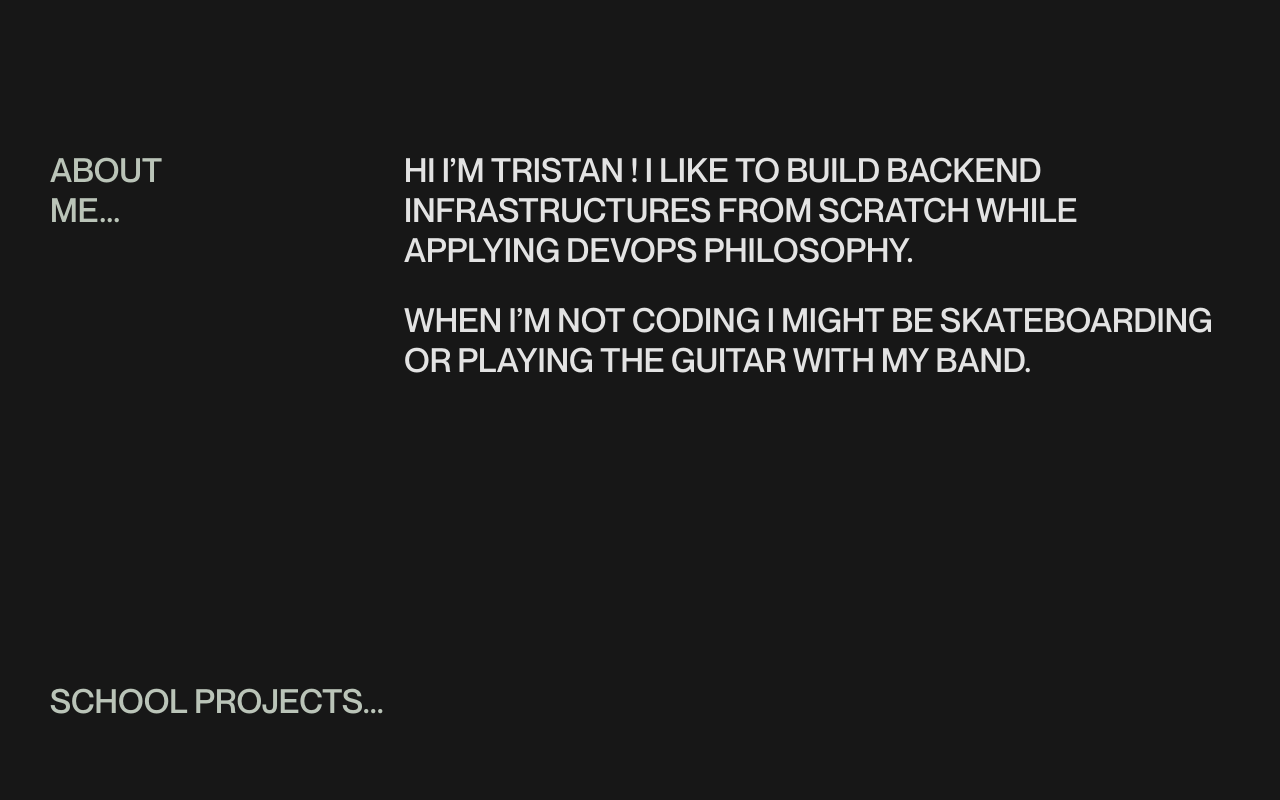
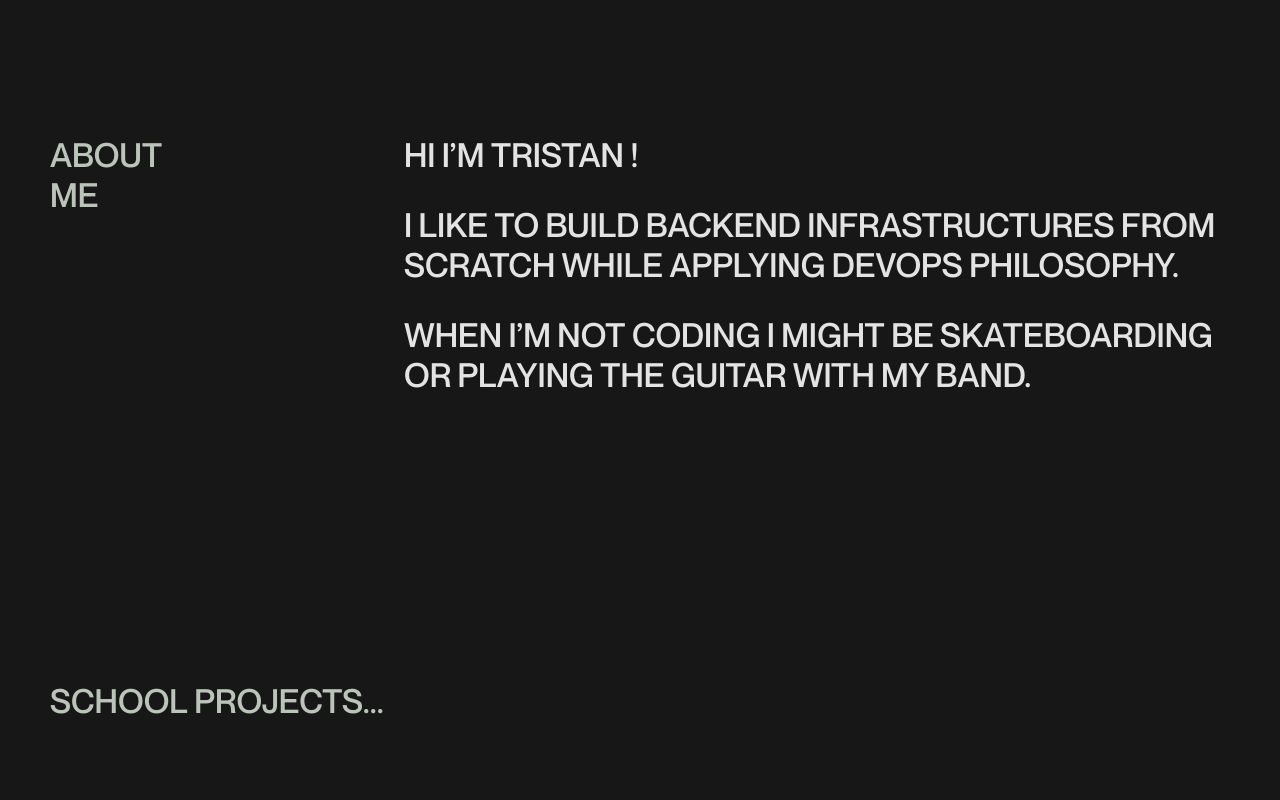
Before and after one commit to Courtcircuits/portfolio-2023, a React (Create React App) app: page / in a window 1280 px wide. Shown: the part 780-1580 px from the top of the page. Built offline with nearby package versions, Linux system fonts and the light colour scheme.

Commit message:
Line Appearing transition

```diff
--- a/src/About.js
+++ b/src/About.js
@@ -1,39 +1,38 @@
 import React from 'react';
 import './about.css';
-
-class About extends React.Component {
+import AppearingLine from './AppearingLine';
 
 
-    render() {
+function About() {
+
+
     return (
         <div id="about">
             <div id="about-description">
                 <div className="side">
-                        <span>
-                            <p>ABOUT</p>
-                        </span>
-                        <span>
-                            <p> ME...</p>
-                        </span>
-
+                    <AppearingLine>ABOUT</AppearingLine>
+                    <AppearingLine>ME</AppearingLine>
                 </div>
                 <div className="content-about">
-                        <span>
+
+
+                    <AppearingLine>
                         <p>
-                                HI I’M TRISTAN ! I LIKE TO BUILD BACKEND INFRASTRUCTURES FROM SCRATCH WHILE APPLYING DEVOPS
-                                PHILOSOPHY.
+                        HI I’M TRISTAN !
                         </p>
-                        </span>
-                        <span>
-                            <p>
-                                WHEN I’M NOT CODING I MIGHT BE SKATEBOARDING OR PLAYING THE GUITAR WITH MY BAND.
-                            </p>
-                        </span>
+                    </AppearingLine>
+                    <AppearingLine>
+                        <p>I LIKE TO BUILD BACKEND INFRASTRUCTURES FROM SCRATCH WHILE APPLYING DEVOPS
+                            PHILOSOPHY.</p>
+                    </AppearingLine>
+                    <AppearingLine>
+                        <p>WHEN I’M NOT CODING I MIGHT BE SKATEBOARDING OR PLAYING THE GUITAR WITH MY BAND.</p>
+                    </AppearingLine>
                 </div>
             </div>
         </div>
     )
-    }
+
 }
 
 export default About;
--- a/src/App.css
+++ b/src/App.css
@@ -12,6 +12,17 @@
     }
 }
 
+.reset{
+    animation-name: none;
+    animation-duration: 0s;
+    transform: translateY(100%);
+}
+
+.hide {
+    animation-name: line_appear;
+    animation-duration: 1s;
+}
+
 span{
     overflow: hidden;
     display:block;
--- /dev/null
+++ b/src/AppearingLine.js
@@ -0,0 +1,18 @@
+import React from 'react';
+
+import useElementOnScreen from './UseElementOnScreen';
+
+
+function AppearingLine(props) {
+    const [containerRef, isVisible] = useElementOnScreen({root: null, rootMargin: "0px", threshold: 0.5});
+
+
+    return (
+        <span ref={containerRef}>
+            <div className={isVisible ? "hide" : "reset"}>{props.children}</div>
+        </span>
+    )
+
+}
+
+export default AppearingLine;
--- a/src/Hero.js
+++ b/src/Hero.js
@@ -2,6 +2,8 @@ import React from 'react';
 import hero_img from './images/hero.png';
 import './hero.css';
 import Title from './Title.js';
+import AppearingLine from "./AppearingLine";
+
 class Hero extends React.Component{
     constructor(props) {
         super(props);
@@ -25,7 +27,6 @@ class Hero extends React.Component{
     changeTitle = () => {
         const scroll = window.scrollY;
         const index = Math.floor(scroll / 200) % 4;
-        console.log(index);
         if(index !== this.state.indexTitle){
             this.setState({indexTitle: index});
 
@@ -36,15 +37,19 @@ class Hero extends React.Component{
 
         return (
             <div id="hero">
-                <Title up="TRISTAN-MIHAI" down="RADULESCU" />
-
+                <AppearingLine>
+                    <Title up="TRISTAN-MIHAI" down="RADULESCU" />
+                </AppearingLine>
                 <div id="hero-img">
                     <img src={hero_img} alt="hero-img" border="0"/>
                 </div>
                 <div id="description">
-                    <span>
-                        <p>I HELP COMPANIES BUILD RELIABLE INFRASTRUCTURES</p>
-                    </span>
+                    <AppearingLine>
+                        <p>
+                        I HELP COMPANIES BUILD RELIABLE INFRASTRUCTURES
+                        </p>
+                    </AppearingLine>
+
                     <Title up={listTitles[this.state.indexTitle].up} down={listTitles[this.state.indexTitle].down} alignright={true}/>
 
                 </div>
--- a/src/ProjectIndex.js
+++ b/src/ProjectIndex.js
@@ -1,5 +1,6 @@
 import React from "react";
 import "./projectindex.css";
+import AppearingLine from "./AppearingLine";
 
 class ProjectIndex extends React.Component {
   render(){
@@ -7,17 +8,21 @@ class ProjectIndex extends React.Component {
       const listProjects = projects.map((project, index) =>
           <div className="project-section" key={index}>
               <div className="index">
+
                   <p>{index}</p>
                   <div className="dotted-line"></div>
               </div>
-
-              <h4>{project}</h4>
+              <AppearingLine>
+                  <h4>{project}</h4>
+              </AppearingLine>
           </div>
       );
 
     return(
         <div id="project-index">
-            <h3>{this.props.name}</h3>
+            <AppearingLine>
+                <h3>{this.props.name}</h3>
+            </AppearingLine>
             <div className="project-list">
                 {listProjects}
             </div>
--- /dev/null
+++ b/src/UseElementOnScreen.js
@@ -0,0 +1,27 @@
+import React from 'react';
+
+const useElementOnScreen = (options) => {
+    const containerRef = React.useRef(null);
+    const [isVisible, setIsVisible] = React.useState(false);
+
+    const callbackFunction = (entries) => {
+        const [entry] = entries;
+        setIsVisible(entry.isIntersecting);
+    }
+
+    React.useEffect(() => {
+        const observer = new IntersectionObserver(callbackFunction, options);
+        if(containerRef.current) {
+            observer.observe(containerRef.current);
+        }
+        return () => {
+            if(containerRef.current) {
+                observer.unobserve(containerRef.current);
+            }
+        }
+    }, [containerRef, options]);
+
+    return [containerRef, isVisible];
+}
+
+export default useElementOnScreen;
--- a/src/about.css
+++ b/src/about.css
@@ -1,4 +1,4 @@
-#about{
+#about {
     font-family: NeueMontreal;
     font-size: 25pt;
     display: flex;
@@ -9,22 +9,23 @@
     align-items: center;
 }
 
-#about-description{
+#about-description {
     display: flex;
     flex-direction: row;
     width: 100%;
 }
 
-#about .side{
+#about .side {
     color: #BAC4B8;
-    width:30%;
+    width: 30%;
 }
-#about .content-about{
+
+#about .content-about {
     color: #e3e3e3;
-    width:70%;
+    width: 70%;
 }
-p{
-    animation-name: line_appear;
-    animation-duration: 1s;
+
+p {
+
     margin: 0px;
 }
```
Lines whose indentation alone changed are shown as unchanged.
